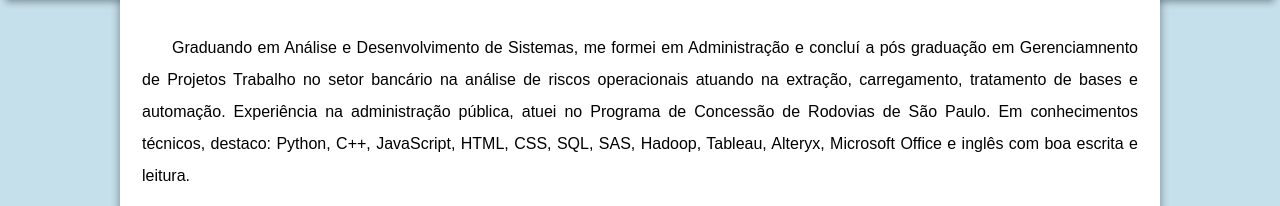
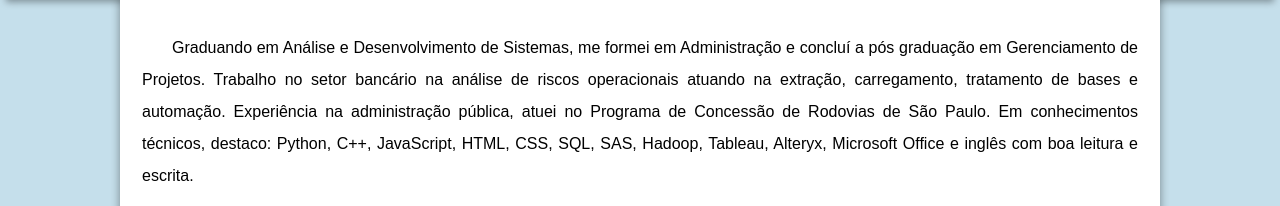
Before and after one commit to LeandroGonsalves/meu-site, a plain HTML site: page index.html in a window 1280 px wide. Shown: the part 254-460 px from the top of the page. Drawn offline with Linux system fonts and the light colour scheme.

Commit message:
Update index.html

```diff
--- a/index.html
+++ b/index.html
@@ -23,10 +23,10 @@
     <main>
         <article>
             <p>
-                Graduando em Análise e Desenvolvimento de Sistemas, me formei em Administração e concluí a pós graduação em Gerenciamnento de Projetos
+                Graduando em Análise e Desenvolvimento de Sistemas, me formei em Administração e concluí a pós graduação em Gerenciamento de Projetos.
                 Trabalho no setor bancário na análise de riscos operacionais atuando na extração, carregamento, tratamento de bases e automação.
                 Experiência na administração pública, atuei no Programa de Concessão de Rodovias de São Paulo.
-                Em conhecimentos técnicos, destaco: Python, C++, JavaScript, HTML, CSS, SQL, SAS, Hadoop, Tableau, Alteryx, Microsoft Office e inglês com boa escrita e leitura.
+                Em conhecimentos técnicos, destaco: Python, C++, JavaScript, HTML, CSS, SQL, SAS, Hadoop, Tableau, Alteryx, Microsoft Office e inglês com boa leitura e escrita.
             </p>
 
         <picture>
```
